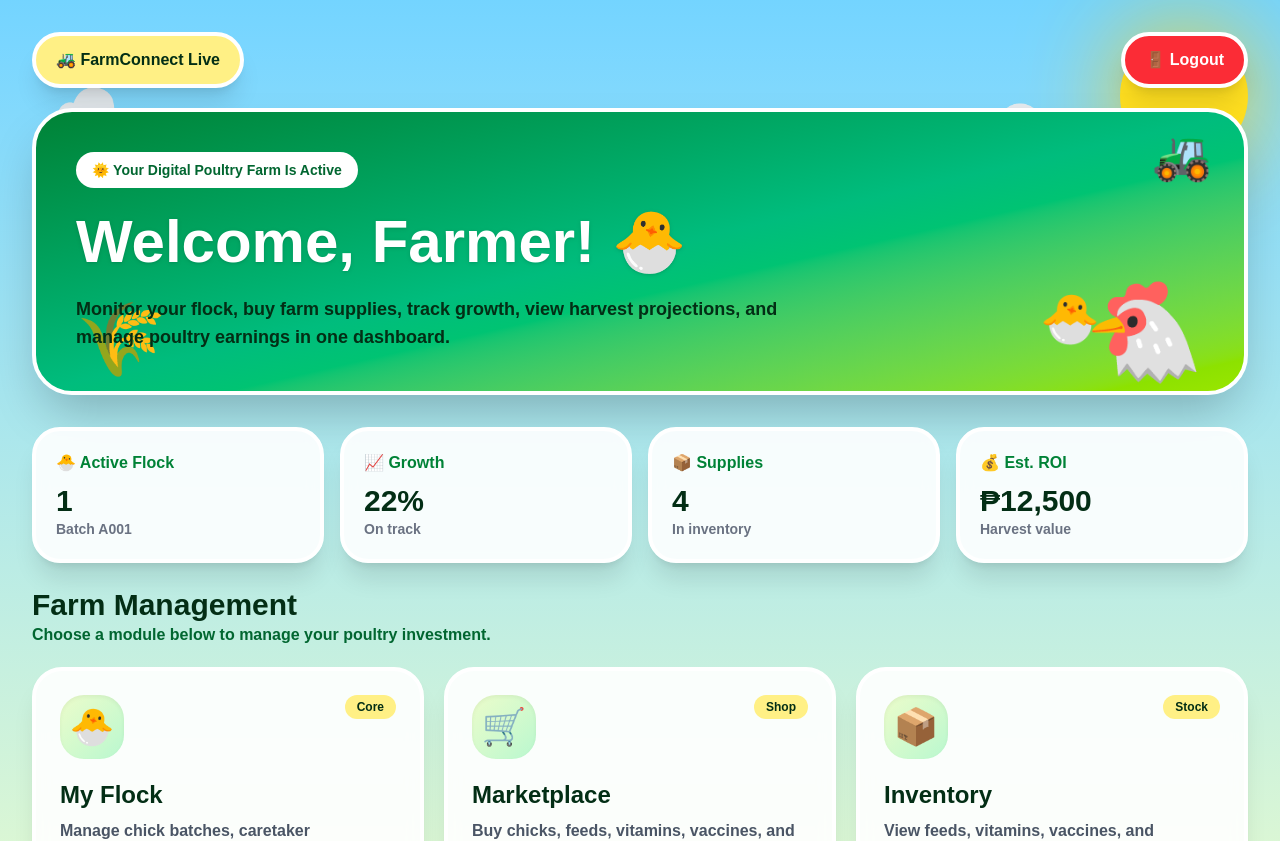
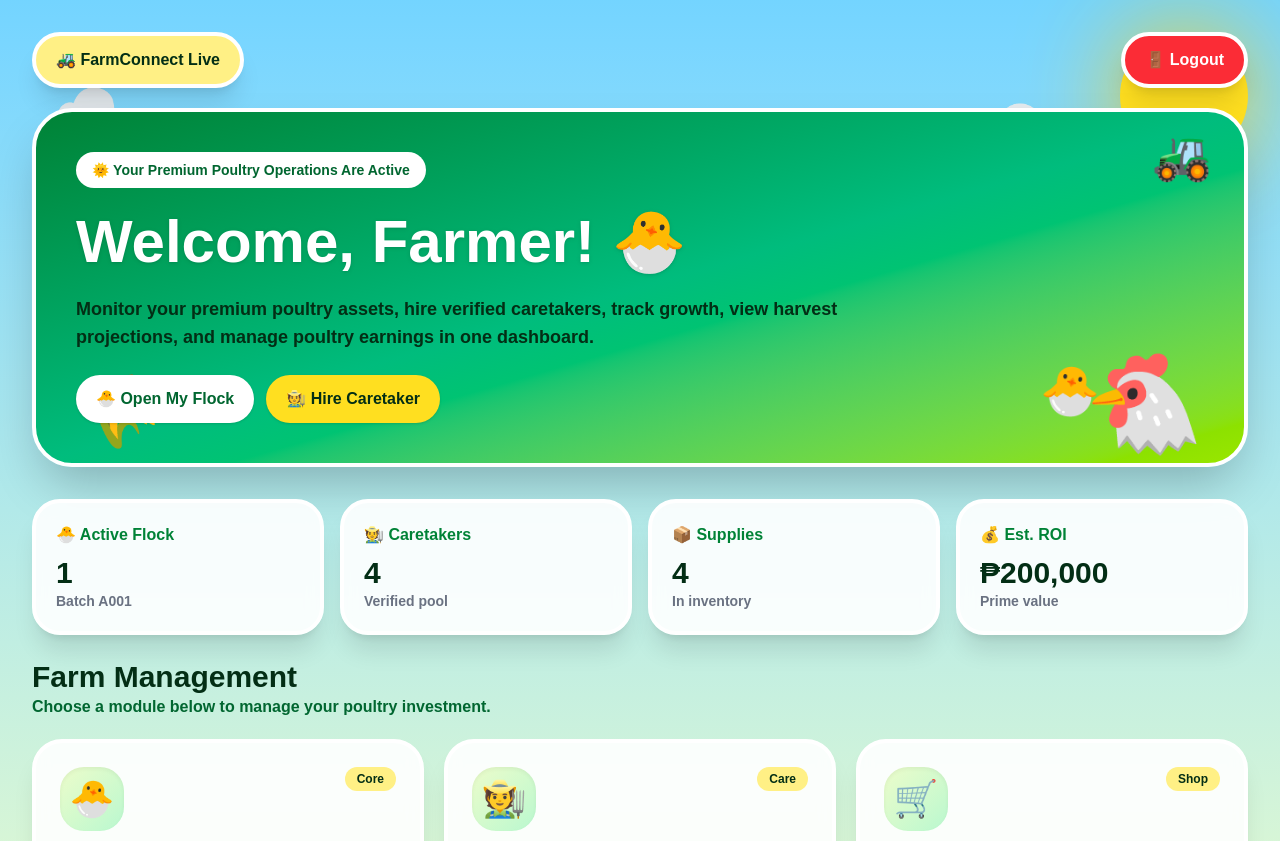
Before and after one commit to tinaleung74-blip/farmconnect-live, a Next.js app: page /customer/dashboard in a window 1280 px wide. Shown: the top 841 px of the page. Built offline with nearby package versions, Linux system fonts and the light colour scheme.

Commit message:
Add hire caretaker entry to customer dashboard

```diff
--- a/app/customer/dashboard/page.tsx
+++ b/app/customer/dashboard/page.tsx
@@ -10,6 +10,13 @@ const cards = [
     href: "/customer/chicks",
     desc: "Manage chick batches, caretaker assignment, survival rate, and harvest schedule.",
     badge: "Core",
+  },
+  {
+    title: "Hire Caretaker",
+    icon: "🧑‍🌾",
+    href: "/customer/caretakers",
+    desc: "Hire a verified FarmConnect caretaker for your premium chick batch.",
+    badge: "Care",
   },
   {
     title: "Marketplace",
@@ -132,7 +139,7 @@ export default function DashboardPage() {
 
           <div className="relative max-w-3xl">
             <p className="mb-4 w-fit rounded-full bg-white px-4 py-2 text-sm font-black text-green-800">
-              🌞 Your Digital Poultry Farm Is Active
+              🌞 Your Premium Poultry Operations Are Active
             </p>
 
             <h1 className="text-4xl font-black leading-tight text-white drop-shadow md:text-6xl">
@@ -140,18 +147,35 @@ export default function DashboardPage() {
             </h1>
 
             <p className="mt-4 text-lg font-black text-green-950">
-              Monitor your flock, buy farm supplies, track growth, view harvest
-              projections, and manage poultry earnings in one dashboard.
+              Monitor your premium poultry assets, hire verified caretakers,
+              track growth, view harvest projections, and manage poultry
+              earnings in one dashboard.
             </p>
+
+            <div className="mt-6 flex flex-wrap gap-3">
+              <Link
+                href="/customer/chicks"
+                className="rounded-full bg-white px-5 py-3 font-black text-green-800 shadow hover:bg-yellow-200"
+              >
+                🐣 Open My Flock
+              </Link>
+
+              <Link
+                href="/customer/caretakers"
+                className="rounded-full bg-yellow-300 px-5 py-3 font-black text-green-950 shadow hover:bg-yellow-400"
+              >
+                🧑‍🌾 Hire Caretaker
+              </Link>
+            </div>
           </div>
         </section>
 
         <section className="mb-6 grid gap-4 md:grid-cols-4">
           {[
             ["🐣 Active Flock", "1", "Batch A001"],
-            ["📈 Growth", "22%", "On track"],
+            ["🧑‍🌾 Caretakers", "4", "Verified pool"],
             ["📦 Supplies", "4", "In inventory"],
-            ["💰 Est. ROI", "₱12,500", "Harvest value"],
+            ["💰 Est. ROI", "₱200,000", "Prime value"],
           ].map(([label, value, note]) => (
             <div
               key={label}
```
